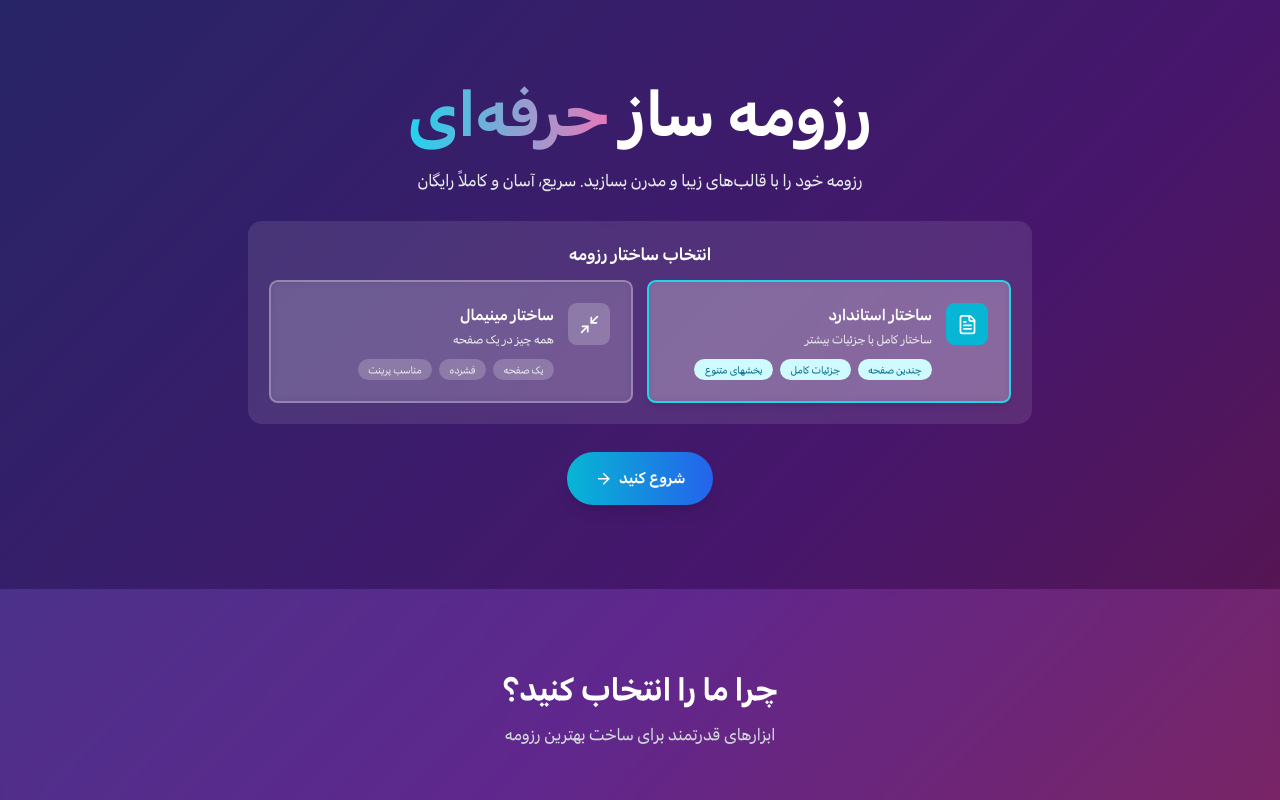
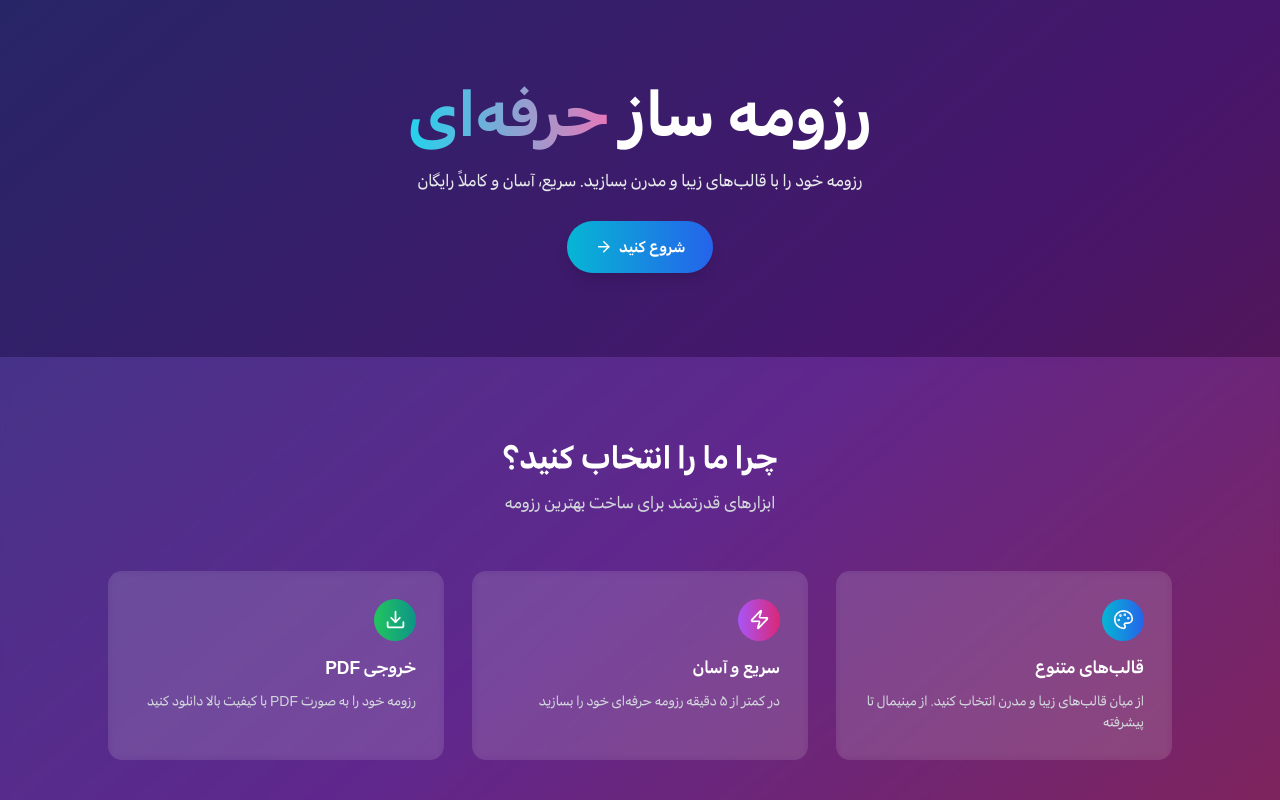
Before and after one commit to h3nrzi/cv-builder-nextjs, a Next.js app: page / in a window 1280 px wide. Shown: the top 800 px of the page. Built offline with nearby package versions, Linux system fonts and the light colour scheme.

Commit message:
refactor: Remove layout selection state and simplify editor link in HomePage for cleaner navigation

```diff
--- a/src/app/page.tsx
+++ b/src/app/page.tsx
@@ -2,12 +2,7 @@
 
 import { ArrowRight, Download, Palette, Zap } from 'lucide-react';
 import Link from 'next/link';
-import { useState } from 'react';
-import { LayoutSelector } from '@/components/LayoutSelector';
-import { CVLayout } from '@/types/theme';
-
 export default function HomePage() {
-  const [selectedLayout, setSelectedLayout] = useState<CVLayout>('standard');
 
   return (
     <div className="min-h-screen bg-gradient-to-br from-indigo-900 via-purple-900 to-pink-900">
@@ -26,12 +21,9 @@ export default function HomePage() {
             <p className="mx-auto mb-8 max-w-2xl text-xl text-gray-200" dir="rtl">
               رزومه خود را با قالب‌های زیبا و مدرن بسازید. سریع، آسان و کاملاً رایگان
             </p>
-            <div className="mx-auto mb-8 max-w-4xl">
-              <LayoutSelector selectedLayout={selectedLayout} onLayoutChange={setSelectedLayout} />
-            </div>
             <div className="flex flex-col items-center gap-4 sm:flex-row sm:justify-center">
               <Link
-                href={`/editor?layout=${selectedLayout}`}
+                href="/editor"
                 className="group flex items-center gap-2 rounded-full bg-gradient-to-r from-cyan-500 to-blue-600 px-8 py-4 text-lg font-semibold text-white shadow-lg transition-all hover:scale-105 hover:shadow-xl"
               >
                 شروع کنید
```
